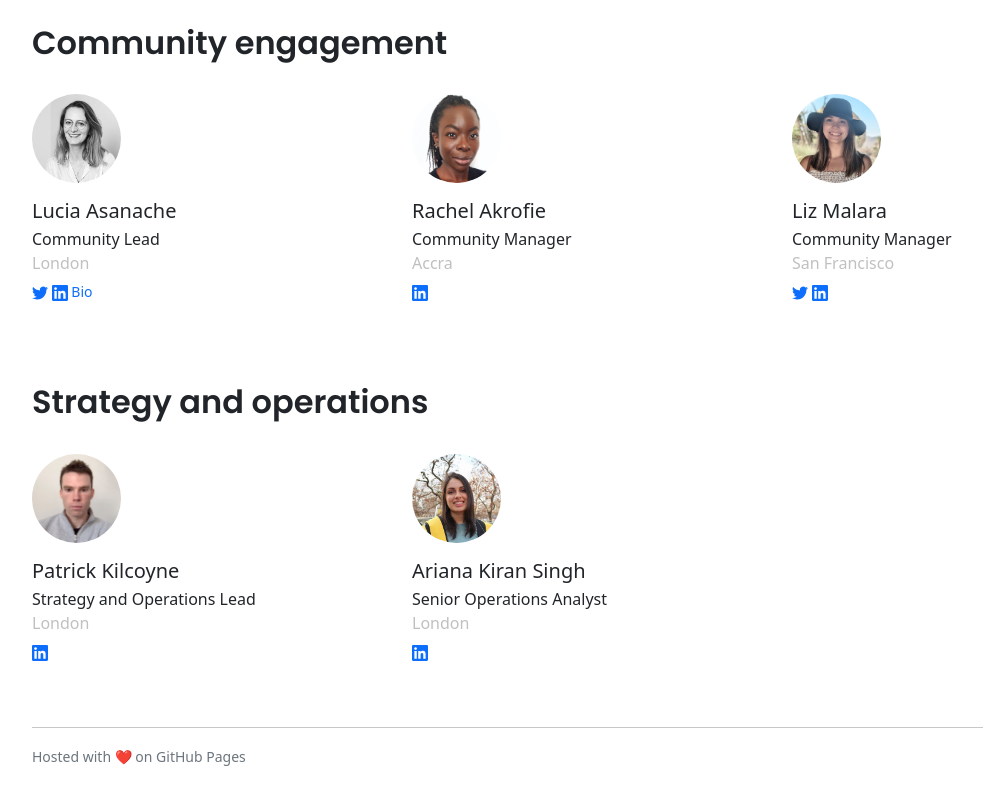
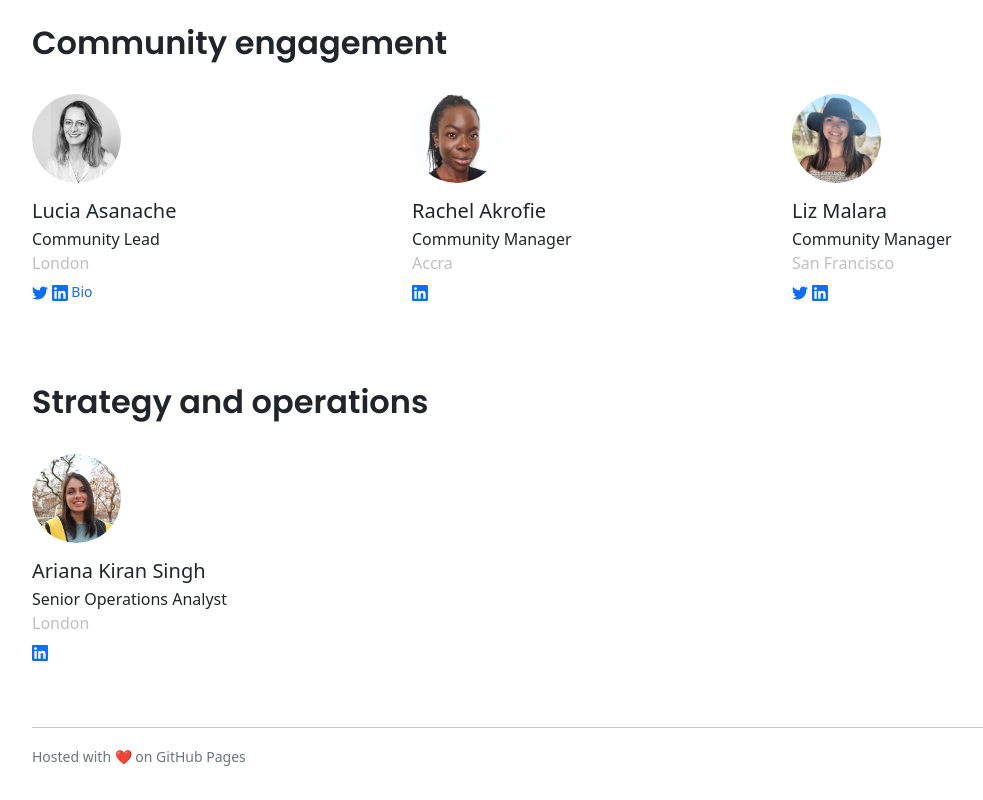
Before and after one commit to techpolicyio/techpolicyio.github.io, a Jekyll site: the page built from pages/people.md, in a window 1280 px wide and 900 px high, scrolled down 4418 px, cut to the strip 100-900 px from the top of the window. Shown: the whole strip, without its empty margins (50-1033 px from the left). Built offline with Jekyll 4.4.1, drawn with Linux system fonts in a browser that asks for light colours.

Commit message:
Update team.yml

```diff
--- a/_data/team.yml
+++ b/_data/team.yml
@@ -6,14 +6,6 @@
   tbi: chris-yiu
   tw: clry2
   li: clry2
-- name: Patrick Kilcoyne
-  title: Strategy and Operations Lead
-  unit: sot
-  geo: London
-  img: patrick.jpg
-  tbi:
-  tw:
-  li: patrick-kilcoyne-3942b144
 - name: Ariana Kiran Singh
   title: Senior Operations Analyst
   unit: sot
```
